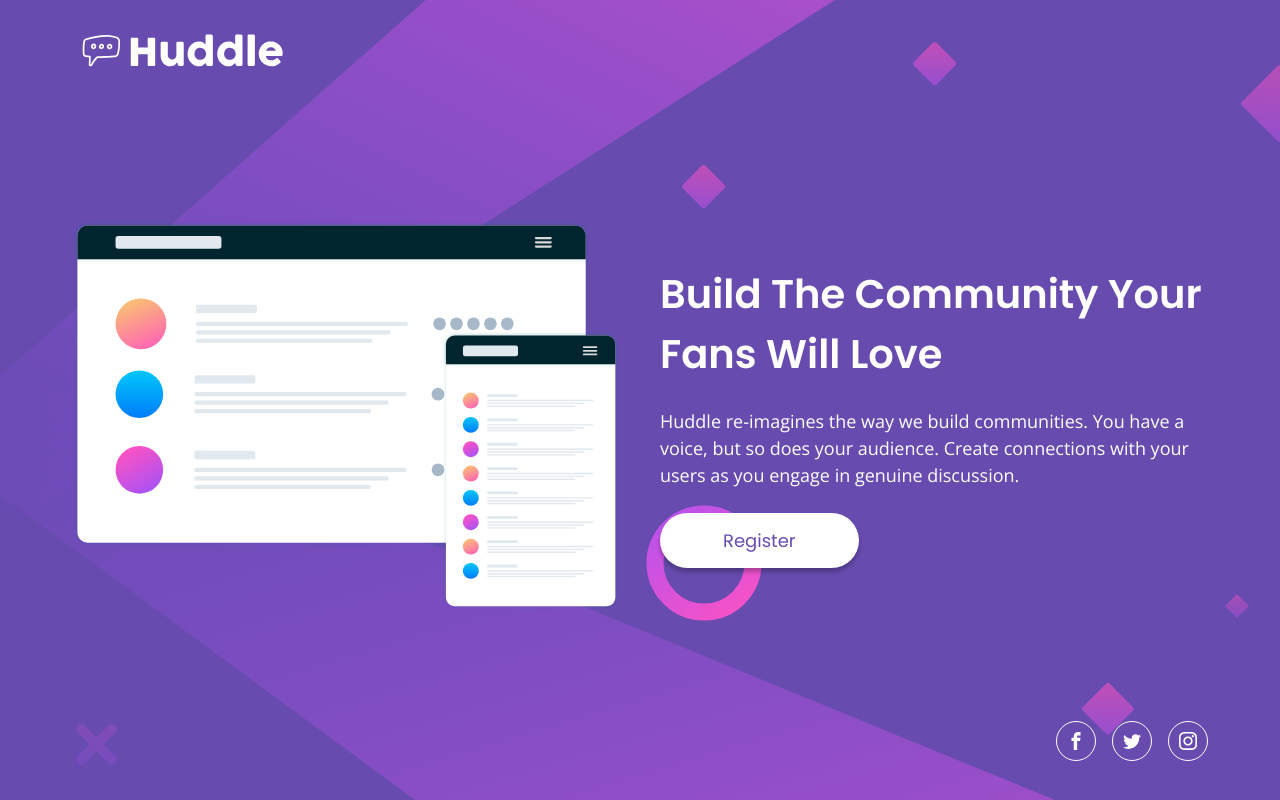
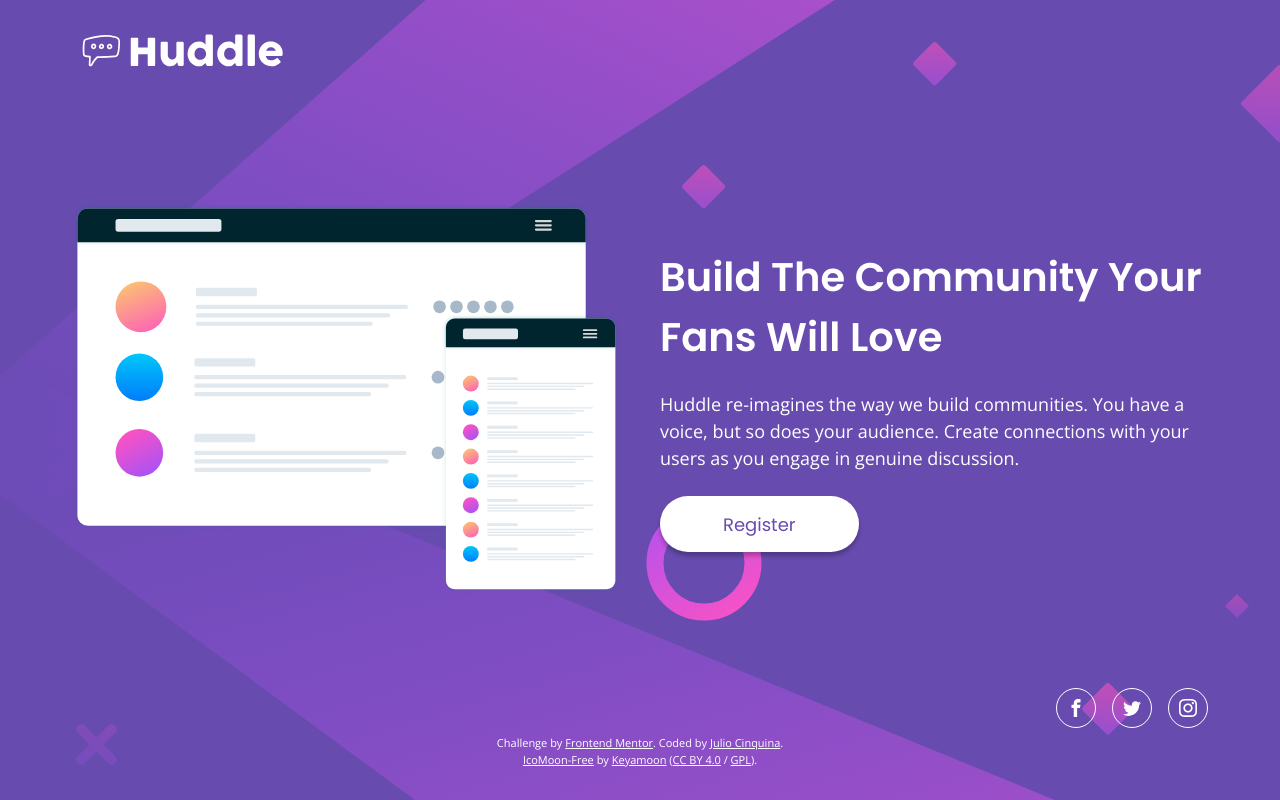
Before and after one commit to JulioCinquina/fem-huddle-landing-page-intro, a plain HTML site: page index.html in a window 1280 px wide. Drawn offline with nearby package versions, Linux system fonts and the light colour scheme.

Commit message:
Restore footer

```diff
--- a/index.html
+++ b/index.html
@@ -99,7 +99,7 @@
             /></a>
           </li>
         </ul>
-        <!-- <p class="attribution">
+        <p class="attribution">
           Challenge by
           <a
             href="https://www.frontendmentor.io?ref=challenge"
@@ -151,7 +151,7 @@
             aria-describedby="new-window"
             >GPL</a
           >).
-        </p> -->
+        </p>
       </footer>
     </div>
   </body>
```
